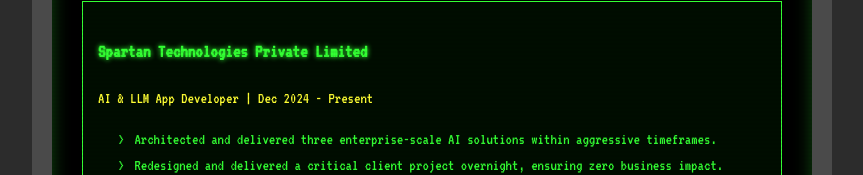
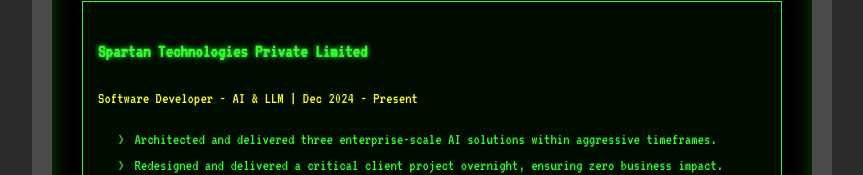
Before and after one commit to kchander/me, a plain HTML site: page index.html in a window 1280 px wide. Shown: the part 1483-1658 px from the top of the page, without its empty margins (208-1071 px from the left). Drawn offline with Linux system fonts and the light colour scheme.

Commit message:
Update index.html

```diff
--- a/index.html
+++ b/index.html
@@ -157,7 +157,7 @@
 
         <div class="experience">
             <h3>Spartan Technologies Private Limited</h3>
-            <p><em>AI & LLM App Developer | Dec 2024 - Present</em></p>
+            <p><em>Software Developer - AI & LLM | Dec 2024 - Present</em></p>
             <ul>
                 <li>Architected and delivered three enterprise-scale AI solutions within aggressive timeframes.</li>
                 <li>Redesigned and delivered a critical client project overnight, ensuring zero business impact.</li>
```
